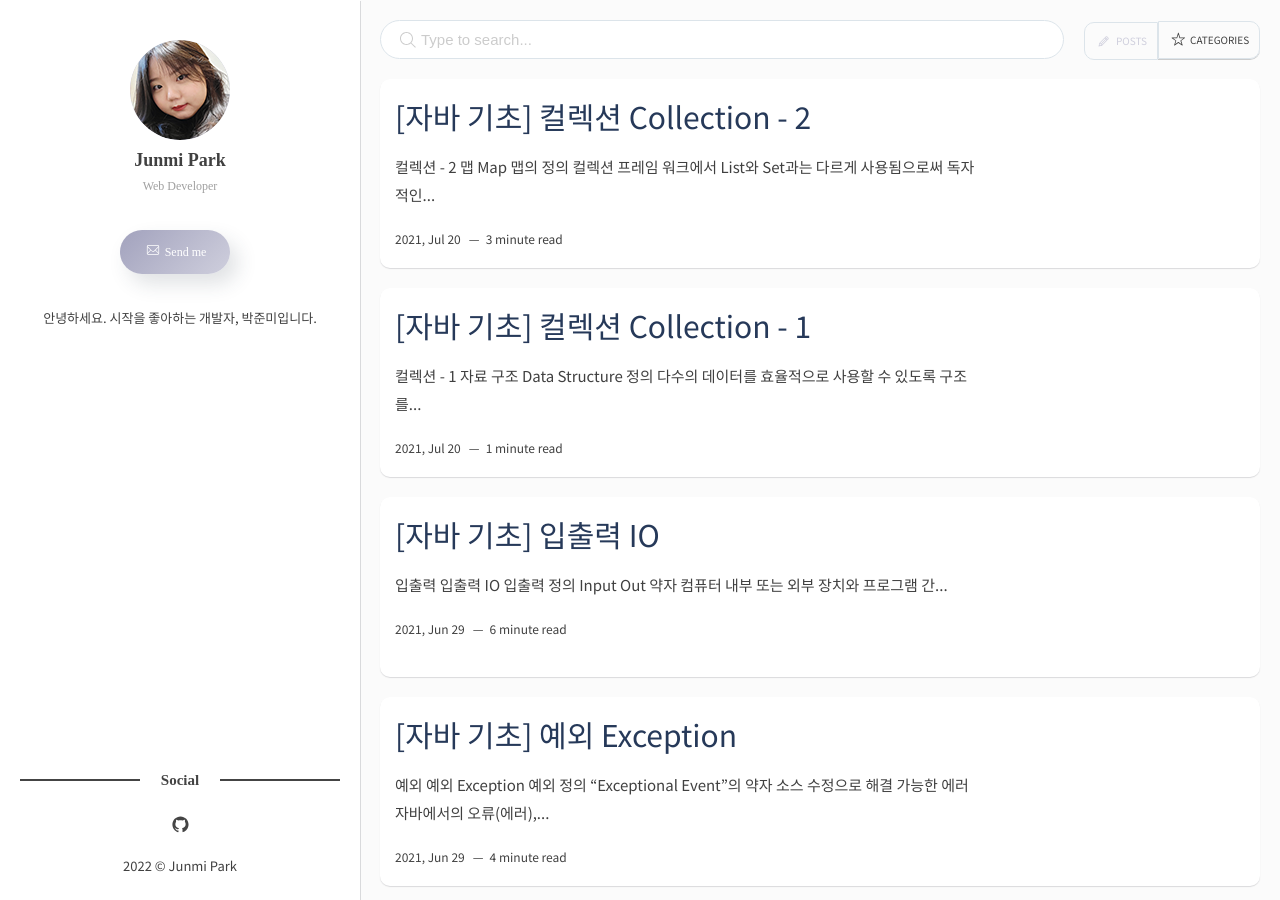
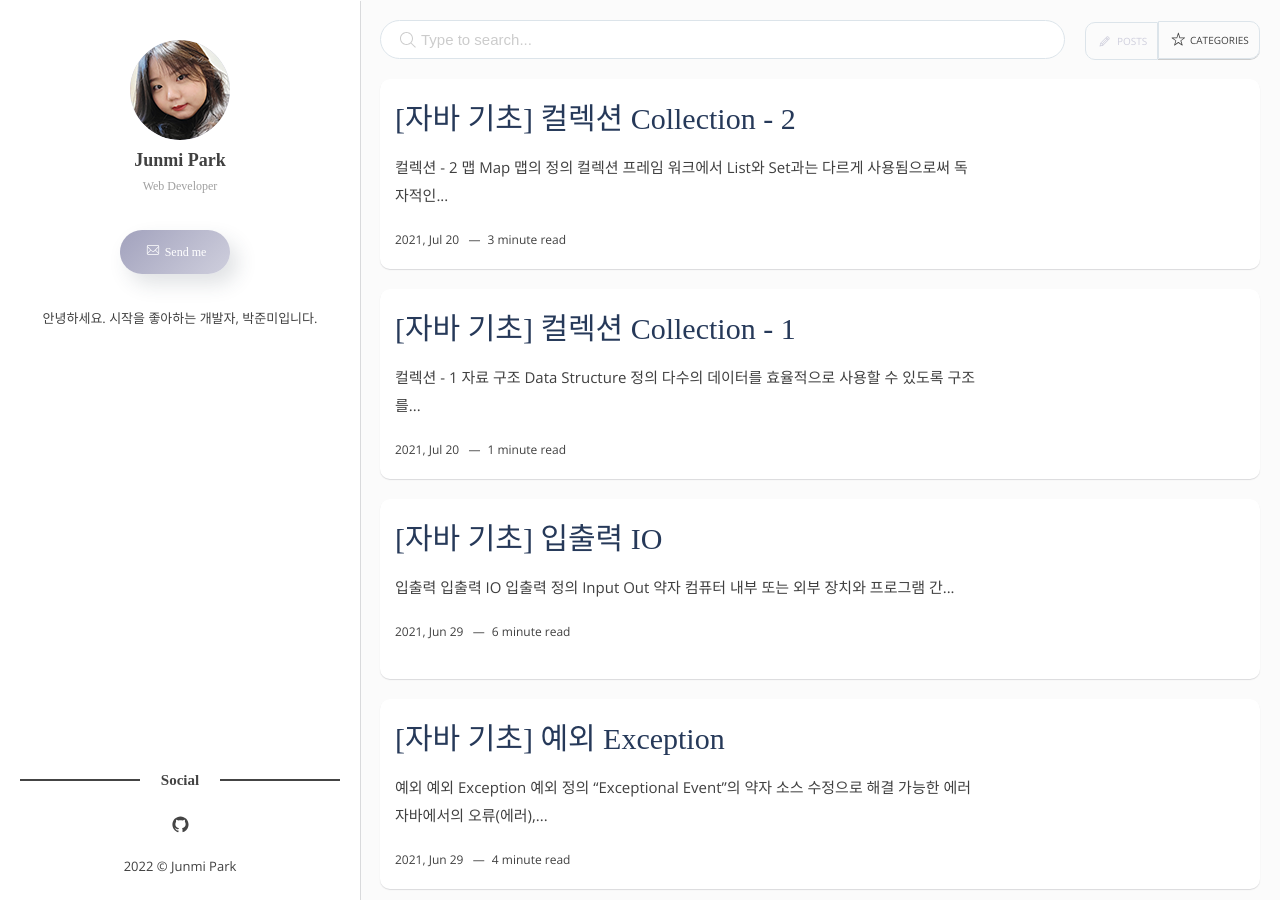
Before and after one commit to junmipark/junmipark.github.io, a Jekyll site: the page built from index.html, in a window 1280 px wide and 900 px high. Built offline with Jekyll 4.4.1, drawn with Linux system fonts in a browser that asks for light colours; some web fonts are replaced; the list of posts is cut into pages by our own code.

Commit message:
Update head.html

```diff
--- a/_includes/head.html
+++ b/_includes/head.html
@@ -10,8 +10,7 @@
   <!-- Fonts -->
   <link href="https://fonts.googleapis.com/css?family=Volkhov:400,700" rel="stylesheet">
   <link href="https://fonts.googleapis.com/css?family=Open+Sans:400,700" rel="stylesheet">
-  <link href="https://fonts.googleapis.com/css?family=Open+Sans:400,700" rel="stylesheet">
-  <link href="https://fonts.googleapis.com/css2?family=Noto+Sans+KR:wght@100;300;400;500;700;900&display=swap" rel="stylesheet">
+  <link href="https://fonts.googleapis.com/css2?family=Gowun+Batang:wght@100;300;400;500;700;900&display=swap" rel="stylesheet">
 
   <style>
     {% capture include_to_scssify %}
```
